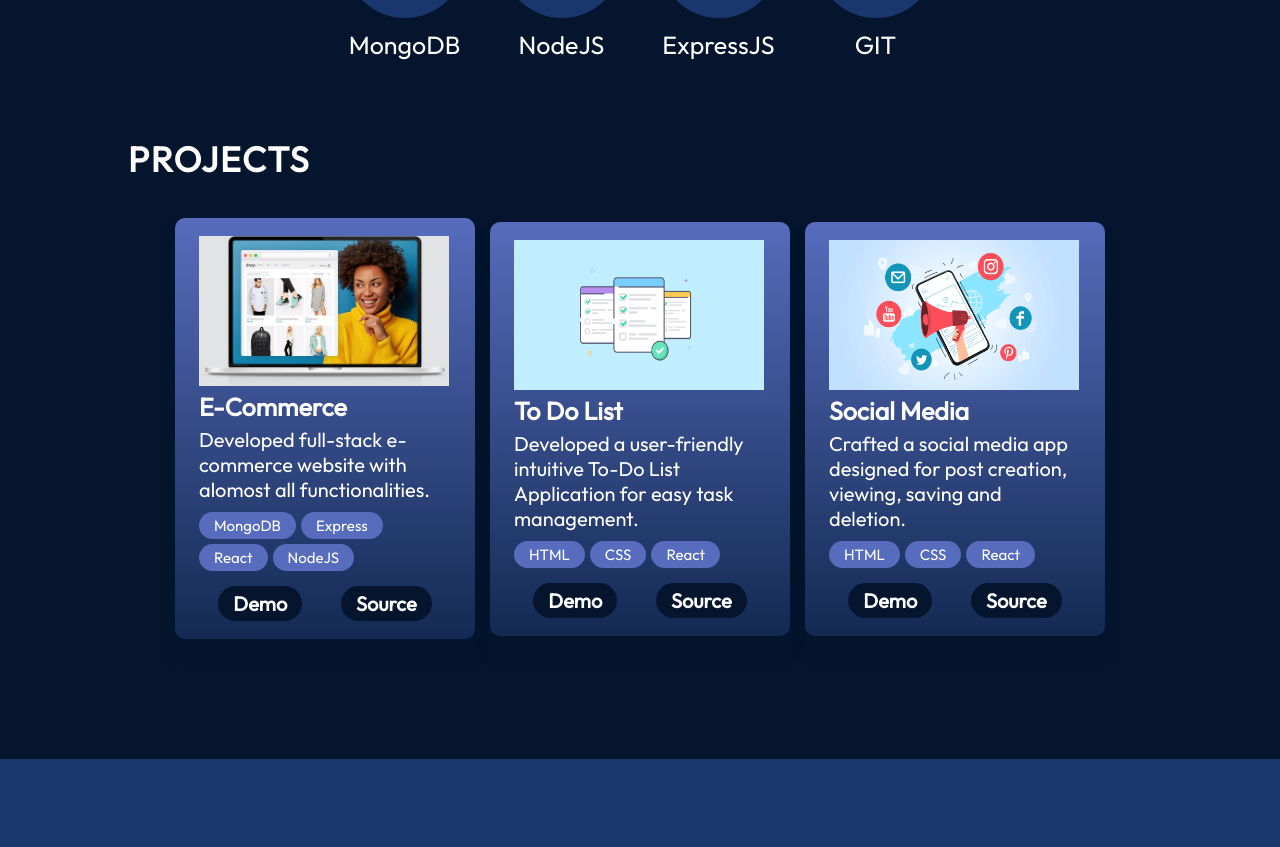
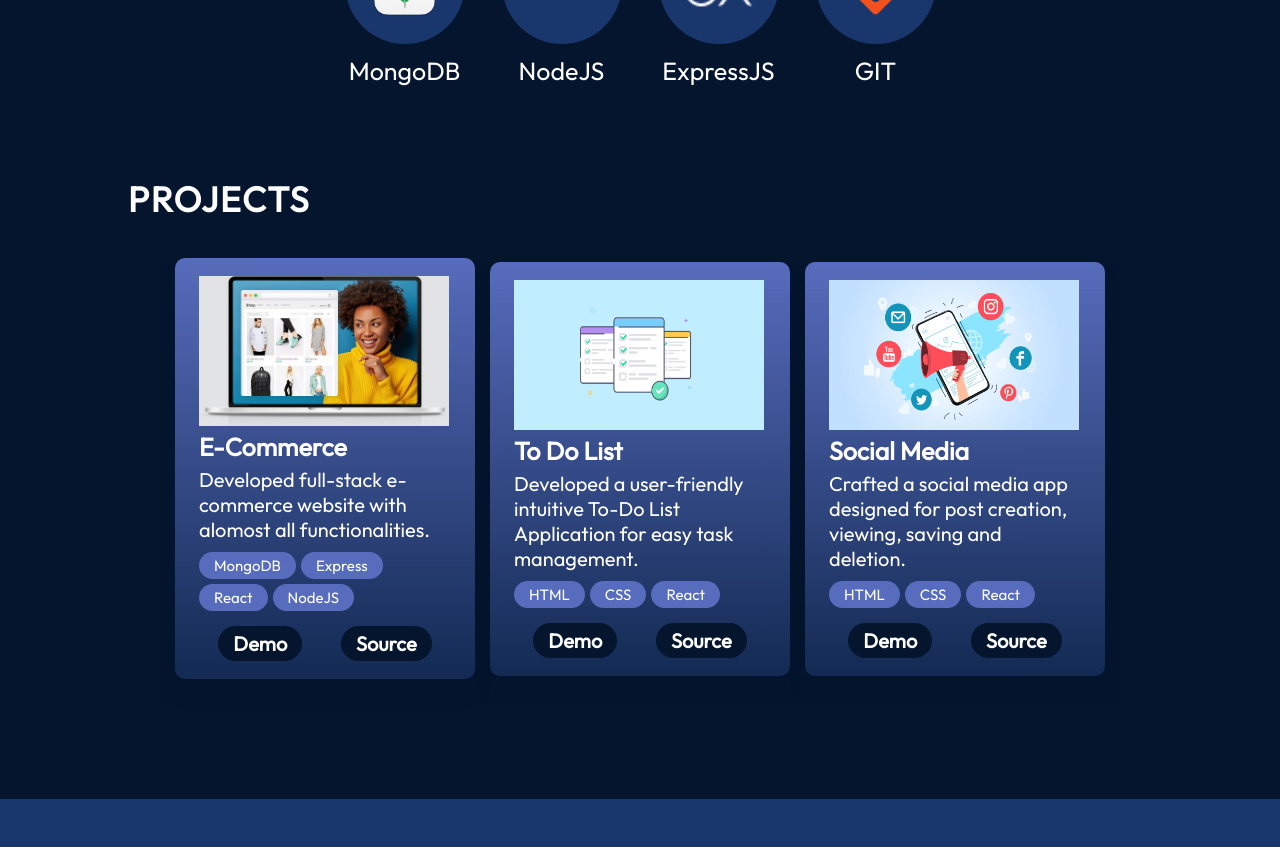
Before and after one commit to KEERTHIKUMAR0504/Portfolio, a React (Vite) app: page / in a window 1280 px wide. Shown: the part 1780-2627 px from the top of the page. Built offline with nearby package versions, Linux system fonts and the light colour scheme.

Commit message:
fix: extended margin sizes

```diff
--- a/src/components/About/About.module.css
+++ b/src/components/About/About.module.css
@@ -73,6 +73,7 @@
     background-color: transparent;
     padding-left: 0;
     padding-right: 0;
+    margin-top: 90px;
   }
 
   .content {
--- a/src/components/Contact/Contact.module.css
+++ b/src/components/Contact/Contact.module.css
@@ -59,6 +59,7 @@
     display: flex;
     flex-direction: column;
     align-items: center;
+    margin-right: 0;
   }
 
   .links {
--- a/src/components/Projects/Projects.module.css
+++ b/src/components/Projects/Projects.module.css
@@ -1,7 +1,7 @@
 @import "../../vars.css";
 
 .container {
-  margin-top: 76px;
+  margin-top: 90px;
   color: var(--color-text);
   margin-left: 10%;
   margin-right: 10%;
--- a/src/components/Skills/Skills.module.css
+++ b/src/components/Skills/Skills.module.css
@@ -13,6 +13,7 @@
   font-weight: 700;
   letter-spacing: 1.75px;
   text-transform: uppercase;
+  margin-bottom: 40px;
 }
 
 .content {
```
